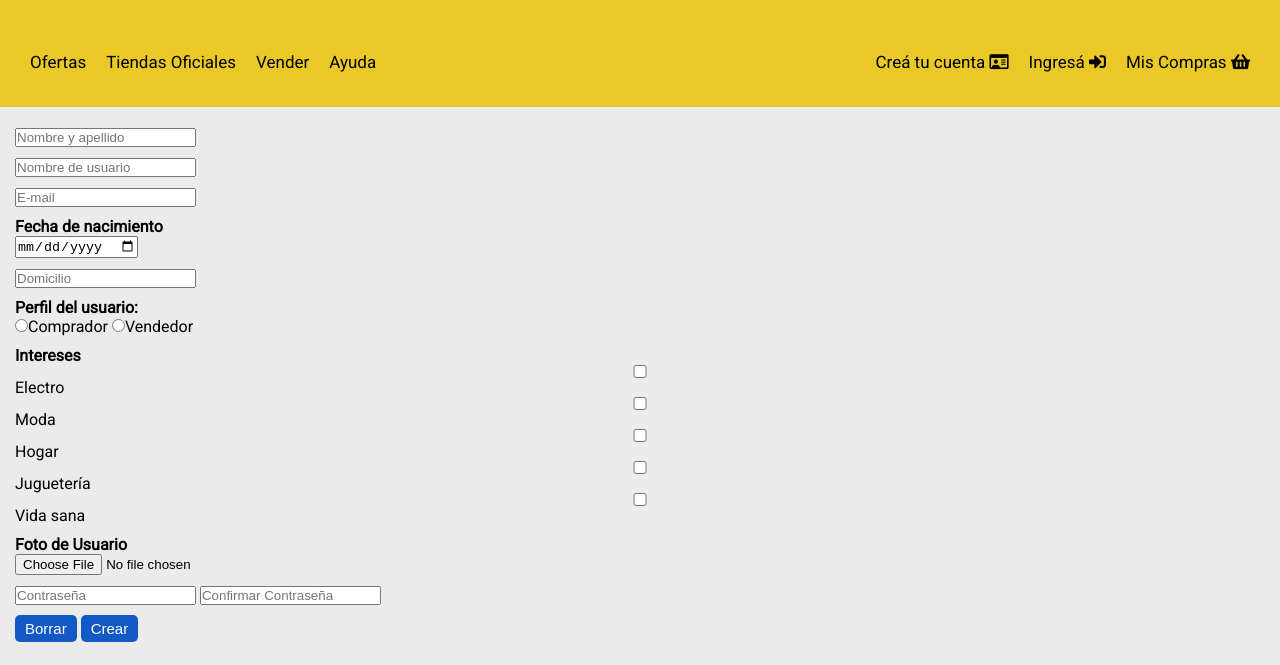
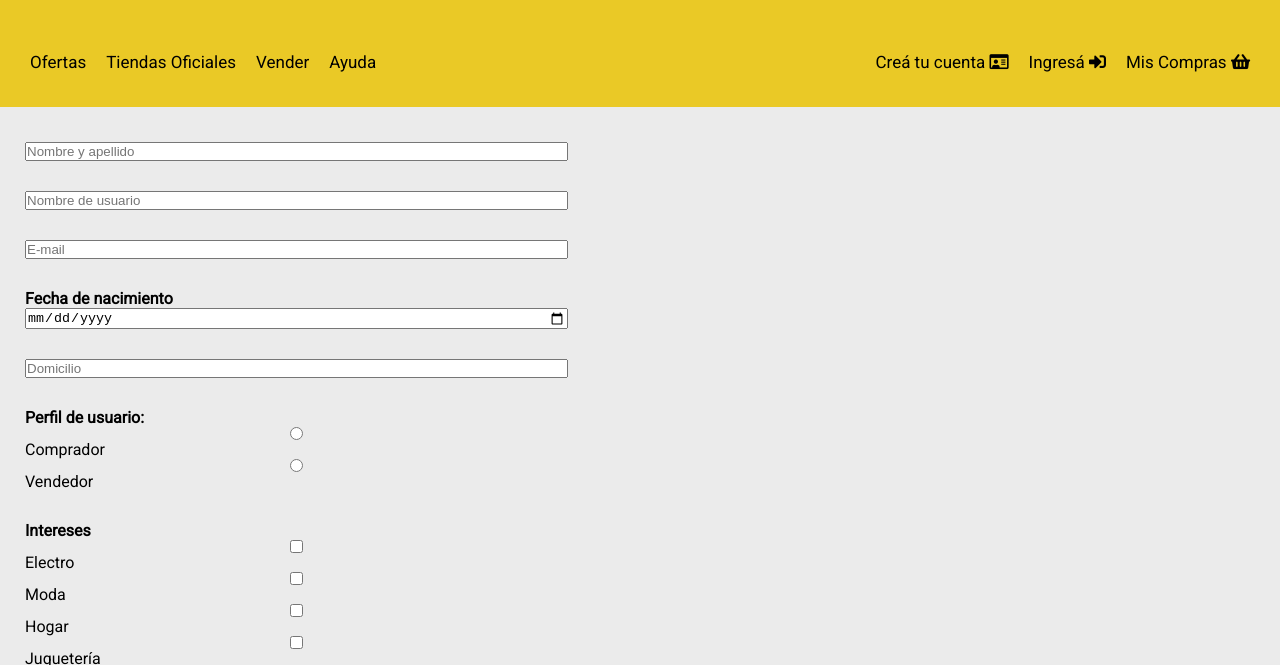
Before and after one commit to marianojs1986/MercadoLiebre2, a website: page views/register.html in a window 1280 px wide. Shown: the part 101-766 px from the top of the page. Drawn offline with Linux system fonts and the light colour scheme.

Commit message:
04 commit

```diff
--- a/public/css/styles.css
+++ b/public/css/styles.css
@@ -13,6 +13,7 @@ body {
 
 header {
     background-color: #EAC926;
+    width: 100%;
 }
 
 header nav {
@@ -37,10 +38,10 @@ header ul li a {
 }
 
 .buscador {
-    width: 100%;
+    width: 50%;
     box-sizing: border-box;
     border-radius: 5px;
-    padding: 5px;
+    padding: 5px 15px;
     align-self: center;
   }
 
@@ -67,7 +68,6 @@ header div.buscador i {
 }
 
 body header div .logo-mercadoLiebre,.buscador {
-
     display: flex;
 }
 
@@ -233,7 +233,7 @@ footer {
 
 /*---------styles del media query (inicio)--------*/
 
-@media (min-width: 361px) {
+@media (min-width: 500px) {
     .descripciones-estilo {
         display:block;
     }
@@ -379,20 +379,16 @@ footer {
 }
 
 .nombreApellido,.nombreDeUsuario,.correoelectronico,.fechaNacimiento,.domicilio,.perfilUsuario,.interesesregister,.fotoDePerfil,.contraseñaregister {
-    margin-bottom: 10px;
-    width: 100%;
-}
-
-.interesesregister {
-    display: block;
+    padding: 15px 10px;
+    width: 45%;
+    border-radius: 5px;
     display: flex;
-    flex-flow: column;
+    flex-direction: column;
 }
 
 .contraseñaregister i{
     width: 45%;
     display: flex;
-    padding-bottom: 5px;
 }
 
 .boton-register-submit,.boton-register-reset{
--- a/views/register.html
+++ b/views/register.html
@@ -69,7 +69,7 @@
                     <input type="text" name="Domicilio" placeholder="Domicilio">
                 </div>
                 <div class="perfilUsuario">
-                    <h4>Perfil del usuario: </h4>
+                    <h4>Perfil de usuario: </h4>
                     <input type="radio" name="PerfilUsuario" value="Comprador">Comprador
                     <input type="radio" name="PerfilUsuario" value="Vendedor">Vendedor
                 </div>
```
